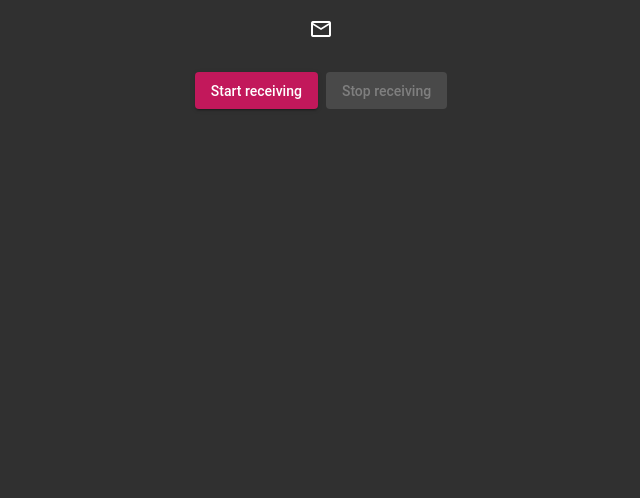
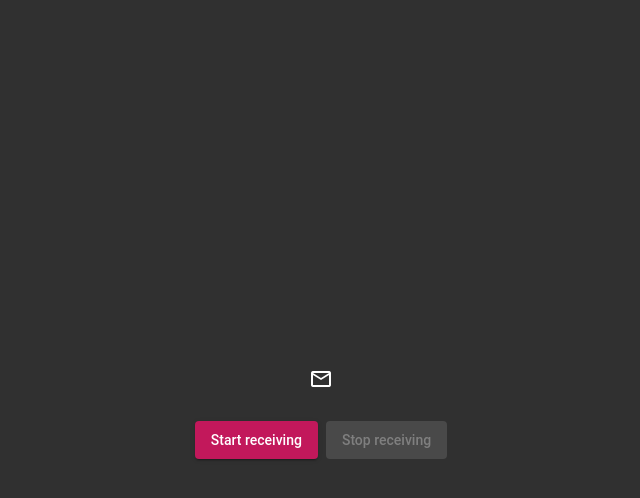
Before and after one commit to itsfeas/10kc-frontend-challenge, an Angular app: page / in a window 1280 px wide. Shown: the top 498 px of the page, without its empty margins (319-959 px from the left). Built offline with nearby package versions, Linux system fonts and the light colour scheme.

Commit message:
vertical aligment

```diff
--- a/src/app/app.component.html
+++ b/src/app/app.component.html
@@ -1,3 +1,3 @@
-<div>
+<div style="height: 100vh;" fxLayoutAlign="center center">
   <notification-component></notification-component>
 </div>
```
